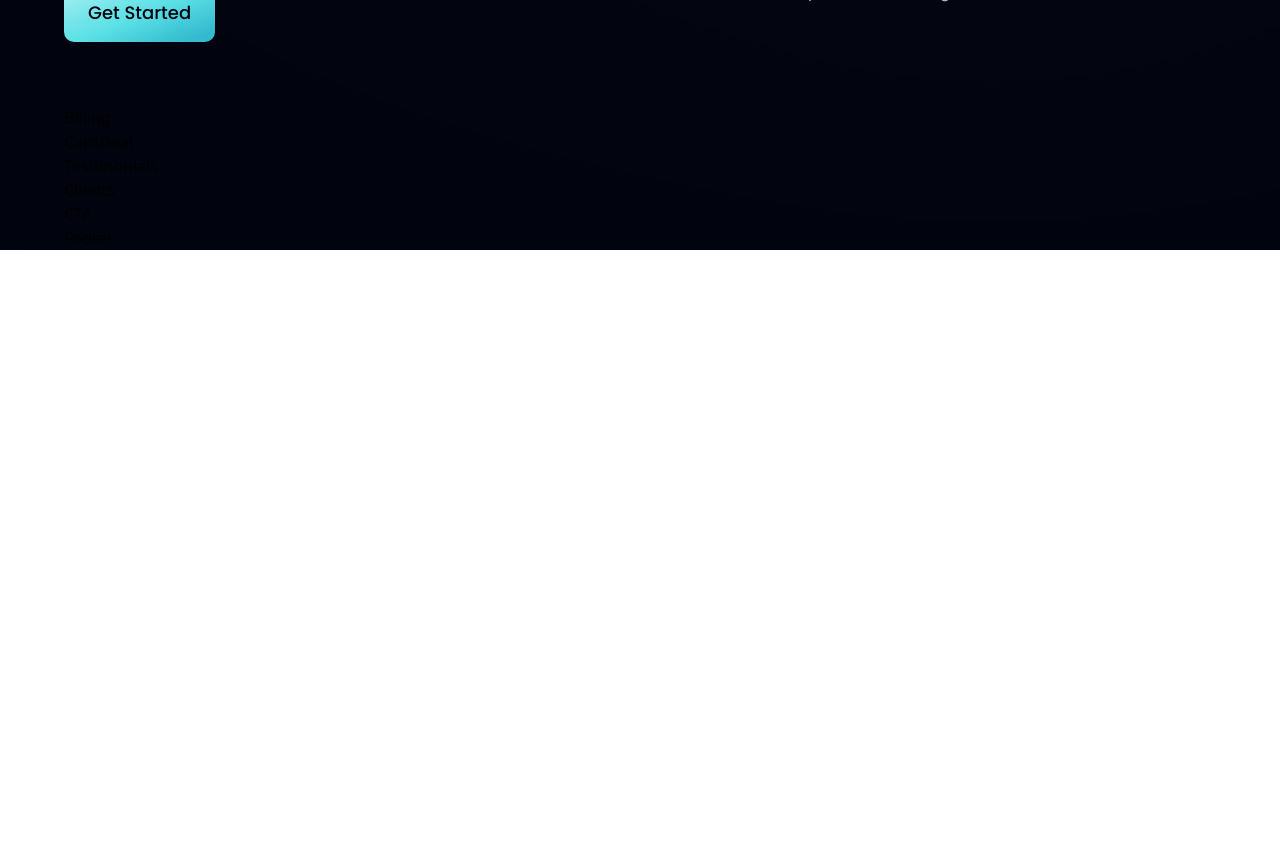
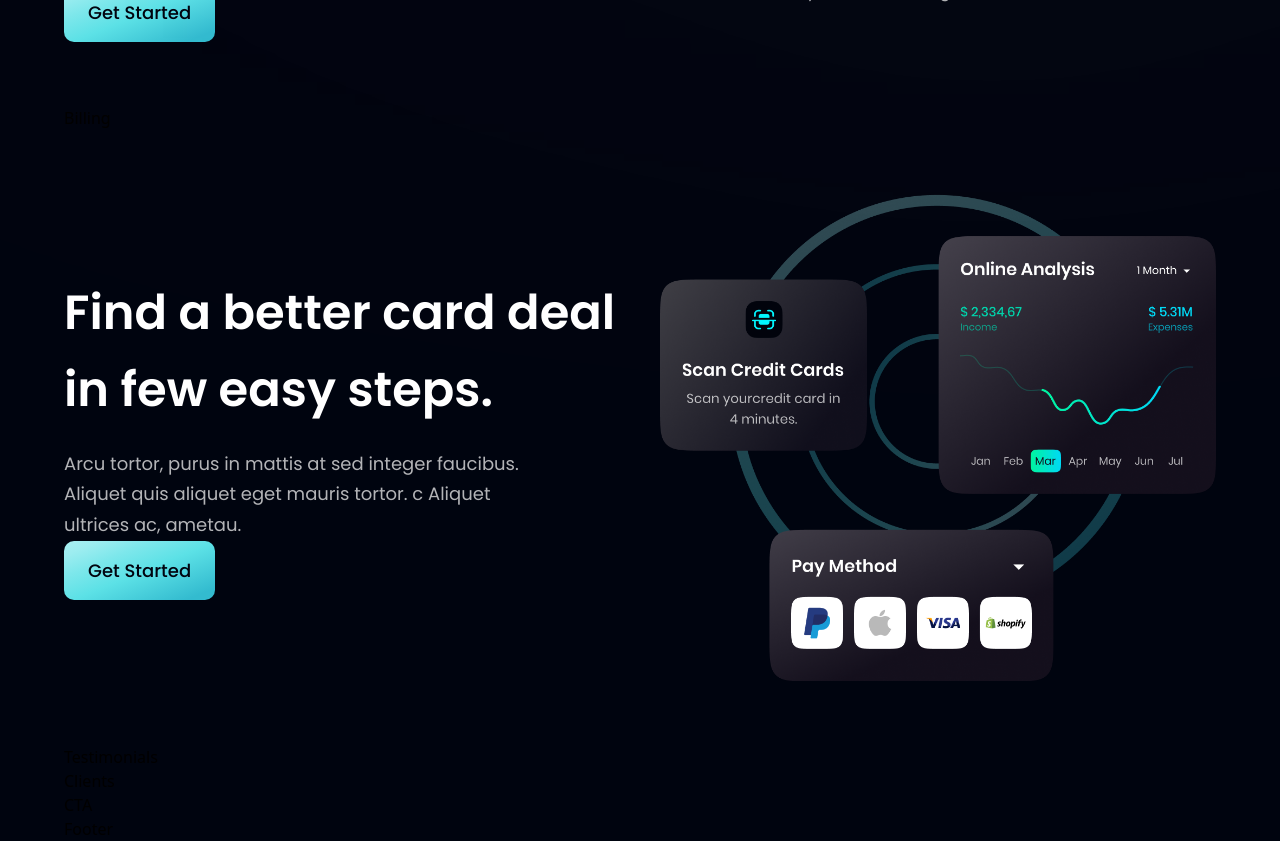
Before and after one commit to BHARATHKUMARREDDY2004/Morden-Bank-Web-App, a React (Vite) app: page / in a window 1280 px wide. Shown: the part 1400-2241 px from the top of the page. Before the commit the page ends 1650 px from the top, so only its background shows below. Built offline with nearby package versions, Linux system fonts and the light colour scheme.

Commit message:
adding caed deal  section

```diff
--- a/src/components/CardDeal.jsx
+++ b/src/components/CardDeal.jsx
@@ -1,8 +1,26 @@
-import React from 'react'
+import {card} from "../assets";
+import styles, {layout} from "../style";
+import Button from "./Button";
+
 
 const CardDeal = () => {
   return (
-    <div>CardDeal</div>
+    <section className= {layout.section}>
+      <div className={layout.sectionInfo}>
+        <h2 className={styles.heading2}>
+          Find a better card deal <br className="sm:block hidden"/> in few
+          easy steps.
+        </h2>
+        <p className={`${styles.paragraph} max-w-[480px] mt-5`}>
+          Arcu tortor, purus in mattis at sed integer faucibus. Aliquet quis
+          aliquet eget mauris tortor. c Aliquet ultrices ac, ametau.
+        </p>
+        <Button styles="mt-10" />
+      </div>
+      <div className={layout.sectionImg}>
+        <img src={card} alt="card" className="w-[100%] h-[100%]" />
+      </div>
+    </section>
   )
 }
 
```
Also changed, not shown: src/components/Testimonials.jsx (+7 -4 lines).
